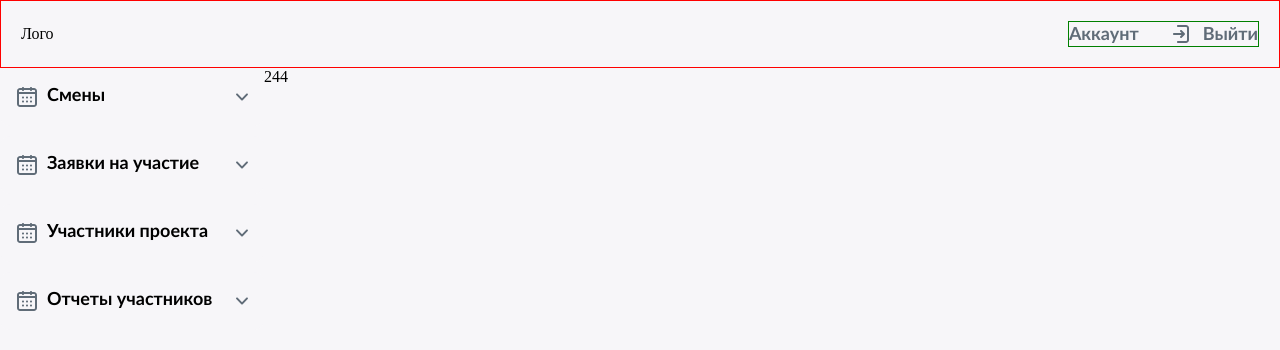
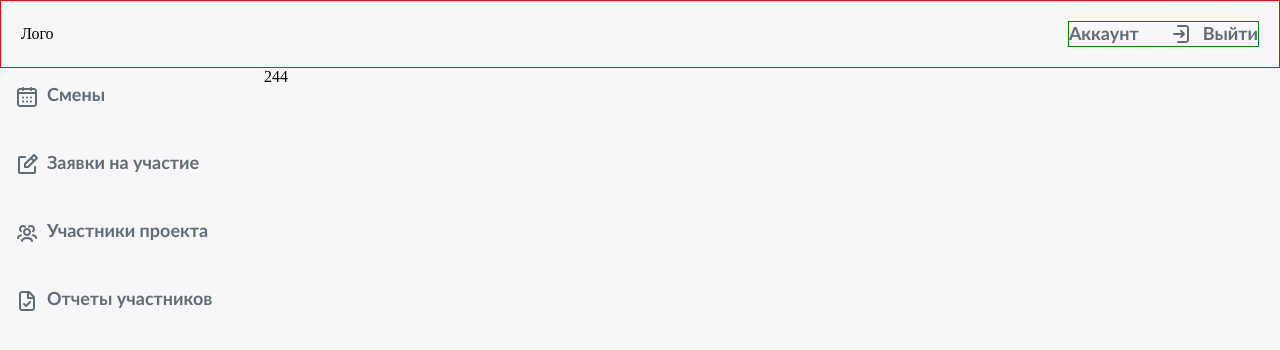
Before and after one commit to happy-land/lomaya-baryery-admin-my, a React (Create React App) app: page /shift/current in a window 1280 px wide. Shown: the top 350 px of the page. Built offline with nearby package versions, Linux system fonts and the light colour scheme.

Commit message:
dropdown icons added, styling in progress

```diff
--- a/src/components/dropdown/dropdown.module.css
+++ b/src/components/dropdown/dropdown.module.css
@@ -1,8 +1,10 @@
 .dropdown {
   /* border: 1px solid green; */
+
 }
 
 .button {
+  cursor: pointer;
   border: none;
   border-radius: 10px;
   background-color: #F7F6F9;
@@ -20,6 +22,7 @@
 }
 
 .button__text {
+  color: var(--colors-interface-gray-dark);
   margin: 0 17px 0 8px;
   padding: 0;
   width: 166px;
@@ -33,3 +36,7 @@
   font-size: 18px;
   line-height: 22px;
 }
+
+.button__text_active {
+  color: var(--colors-interface-blue);
+}
--- a/src/components/dropdown/dropdown.tsx
+++ b/src/components/dropdown/dropdown.tsx
@@ -4,9 +4,11 @@ import styles from './dropdown.module.css';
 
 interface IDropdownProps {
   text: string;
+  icon: JSX.Element;
+  activeIcon: JSX.Element;
 }
 
-export const Dropdown: FC<IDropdownProps> = ({ text, children }) => {
+export const Dropdown: FC<IDropdownProps> = ({ text, icon, activeIcon, children }) => {
 
   const [isActive, setIsActive] = useState(false);
 
@@ -14,9 +16,10 @@ export const Dropdown: FC<IDropdownProps> = ({ text, children }) => {
     <div>
       <button type='button' className={styles.button} onClick={() => setIsActive((active) => !active)}>
         <div className={styles.button__container}>
-          <CalendarIcon type='link' />
-          <p className={styles.button__text}>{text}</p>
-          <ChevronDownIcon type='link' />
+          {isActive ? activeIcon : icon}
+          <p className={`${styles.button__text} ${isActive ? styles.button__text_active : null}`}>{text}</p>
+          {isActive ? <ChevronDownIcon type='link-active' /> : null }
+
         </div>
       </button>
       {isActive ? children : null}
--- a/src/components/navbar/navbar.tsx
+++ b/src/components/navbar/navbar.tsx
@@ -1,4 +1,5 @@
 import { FC } from 'react';
+import { CalendarIcon, FileCheckIcon, NoteEditIcon, UsersIcon } from '../../ui/icons';
 import { requests, shifts, userTasks } from '../../utils/navbar-config';
 import { Dropdown } from '../dropdown/dropdown';
 import { NavbarElement } from '../navbar-element/navbar-element';
@@ -9,22 +10,38 @@ export const Navbar: FC = () => {
   return (
     <div className={styles.navbar}>
       <nav className={styles.navbar__container}>
-        <Dropdown text='Смены'>
+        <Dropdown
+          text='Смены'
+          icon={<CalendarIcon type='link' />}
+          activeIcon={<CalendarIcon type='link-active' />}
+        >
           <ul>
             {shifts.map((shift, index) => {
               return <NavbarElement key={index} title={shift.title} />;
             })}
           </ul>
         </Dropdown>
-        <Dropdown text='Заявки на участие'>
+        <Dropdown
+          icon={<NoteEditIcon type='link' />}
+          activeIcon={<NoteEditIcon type='link-active' />}
+          text='Заявки на участие'
+        >
           <ul>
             {requests.map((request, index) => {
               return <NavbarElement key={index} title={request.title} />;
             })}
           </ul>
         </Dropdown>
-        <Dropdown text='Участники проекта'></Dropdown>
-        <Dropdown text='Отчеты участников'>
+        <Dropdown
+          icon={<UsersIcon type='link' />}
+          activeIcon={<UsersIcon type='link-active' />}
+          text='Участники проекта'
+        ></Dropdown>
+        <Dropdown
+          icon={<FileCheckIcon type='link' />}
+          activeIcon={<FileCheckIcon type='link-active' />}
+          text='Отчеты участников'
+        >
           <ul>
             {userTasks.map((task, index) => {
               return <NavbarElement key={index} title={task.title} />;
```
